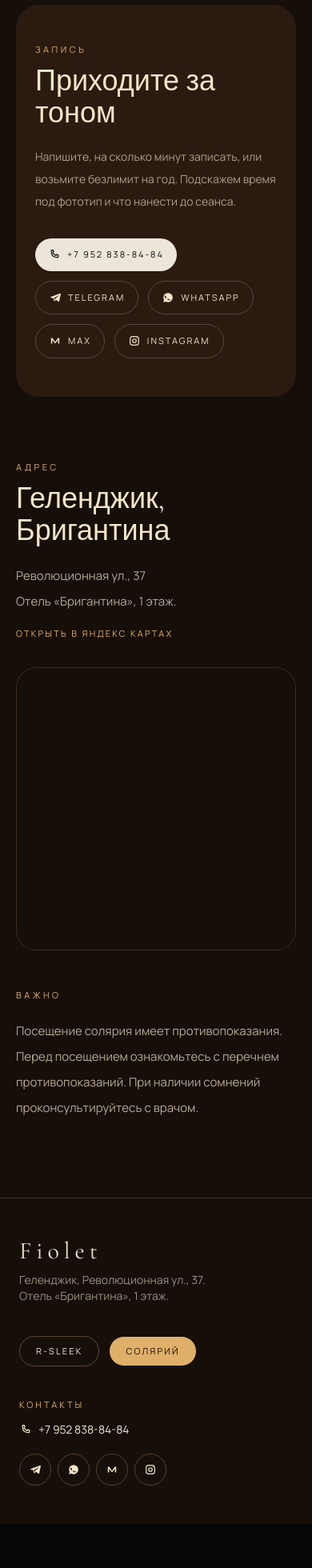
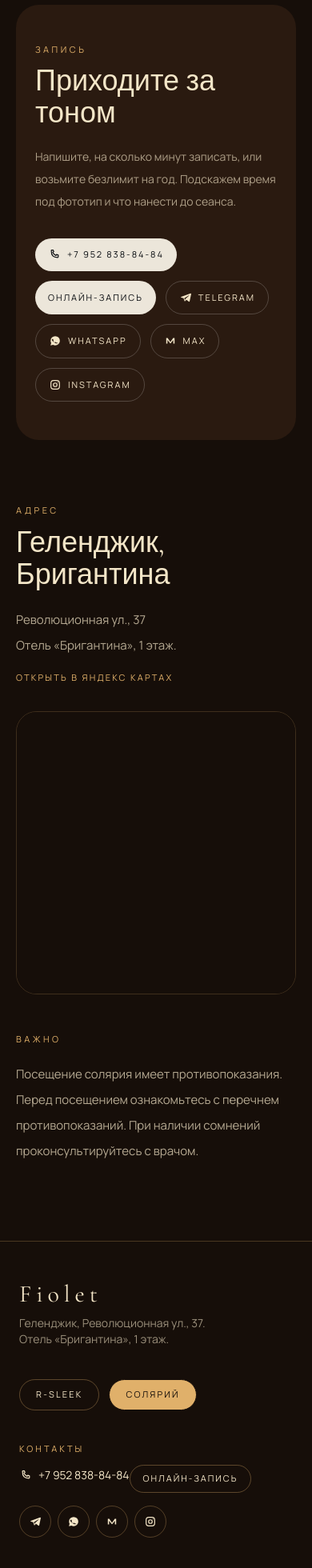
Before and after one commit to gnxv/ds, a Next.js app: page /solarium in a window 390 px wide. Shown: the part 4690-6650 px from the top of the page at 80% size. Before the commit the page ends 6595 px from the top, so only its background shows below. Built offline with nearby package versions, Linux system fonts and the light colour scheme.

Commit message:
Add online booking buttons in contact, footer and header

```diff
--- a/src/components/home/SplitGateway.tsx
+++ b/src/components/home/SplitGateway.tsx
@@ -12,10 +12,18 @@ export function SplitGateway() {
 
   return (
     <main className="relative min-h-dvh overflow-hidden bg-black text-white">
-      <header className="pointer-events-none absolute inset-x-0 top-0 z-20 px-6 py-6 md:px-10">
+      <header className="pointer-events-none absolute inset-x-0 top-0 z-20 flex items-start justify-between px-6 py-6 md:px-10">
         <p className="brand-mark pointer-events-auto font-serif text-3xl tracking-[0.28em] md:text-4xl">
           {site.name}
         </p>
+        <a
+          href={site.booking}
+          target="_blank"
+          rel="noreferrer"
+          className="pointer-events-auto rounded-full border border-white/30 px-4 py-2 text-[11px] uppercase tracking-[0.22em] text-white/80 transition duration-300 hover:border-white/70 hover:text-white"
+        >
+          Запись
+        </a>
       </header>
 
       <div className="flex min-h-dvh flex-col md:flex-row">
--- a/src/components/layout/ContactActions.tsx
+++ b/src/components/layout/ContactActions.tsx
@@ -90,6 +90,14 @@ export function ContactActions() {
         <PhoneIcon />
         {site.phone}
       </a>
+      <a
+        href={site.booking}
+        target="_blank"
+        rel="noreferrer"
+        className="inline-flex items-center gap-2 rounded-full bg-[#ece6da] px-4 py-3 text-[11px] uppercase tracking-[0.18em] text-[#0b0e12]"
+      >
+        Онлайн-запись
+      </a>
       <a href={site.telegram} target="_blank" rel="noreferrer" className={pill}>
         <TelegramIcon />
         Telegram
--- a/src/components/layout/SiteChrome.tsx
+++ b/src/components/layout/SiteChrome.tsx
@@ -86,6 +86,14 @@ export function SiteFooter({
             <PhoneIcon />
             {site.phone}
           </a>
+          <a
+            href={site.booking}
+            target="_blank"
+            rel="noreferrer"
+            className={`mt-3 inline-flex rounded-full border px-4 py-2 text-[11px] uppercase tracking-[0.18em] transition duration-300 hover:-translate-y-0.5 ${t.idle}`}
+          >
+            Онлайн-запись
+          </a>
           <div className="mt-4 flex flex-wrap gap-2">
             {socials.map((item) => (
               <a
--- a/src/components/layout/SiteHeader.tsx
+++ b/src/components/layout/SiteHeader.tsx
@@ -77,8 +77,17 @@ export function SiteHeader({
             ))}
           </nav>
 
+          <a
+            href={site.booking}
+            target="_blank"
+            rel="noreferrer"
+            className={`ml-auto hidden rounded-full border px-3 py-1.5 text-[10px] uppercase tracking-[0.18em] lg:inline-flex ${t.chip} ${t.ink}`}
+          >
+            Запись
+          </a>
+
           <div
-            className={`ml-auto hidden items-center rounded-full border px-1 py-1 text-[10px] uppercase tracking-[0.18em] lg:flex ${t.chip}`}
+            className={`hidden items-center rounded-full border px-1 py-1 text-[10px] uppercase tracking-[0.18em] lg:flex ${t.chip}`}
           >
             <ServiceSwitch current={current} toneClass={t} />
           </div>
@@ -165,6 +174,14 @@ export function SiteHeader({
                   <span className="block font-serif text-2xl">Солярий</span>
                 </Link>
               </div>
+              <a
+                href={site.booking}
+                target="_blank"
+                rel="noreferrer"
+                className={`mt-6 inline-flex rounded-full border px-4 py-3 text-[11px] uppercase tracking-[0.18em] ${t.chip} ${t.ink}`}
+              >
+                Онлайн-запись
+              </a>
             </div>
           </div>
         </div>
--- a/src/lib/site.ts
+++ b/src/lib/site.ts
@@ -10,6 +10,7 @@ export const site = {
     "https://yandex.ru/map-widget/v1/?ll=38.067614%2C44.555612&z=16&ol=biz&oid=108706549072",
   phone: "+7 952 838-84-84",
   phoneHref: "tel:+79528388484",
+  booking: "https://salon1c.ru/widget-org/812451251",
   telegram: "https://t.me/+79528388484",
   whatsapp: "https://wa.me/79528388484",
   instagram: "https://instagram.com/fiolet2018",
```
